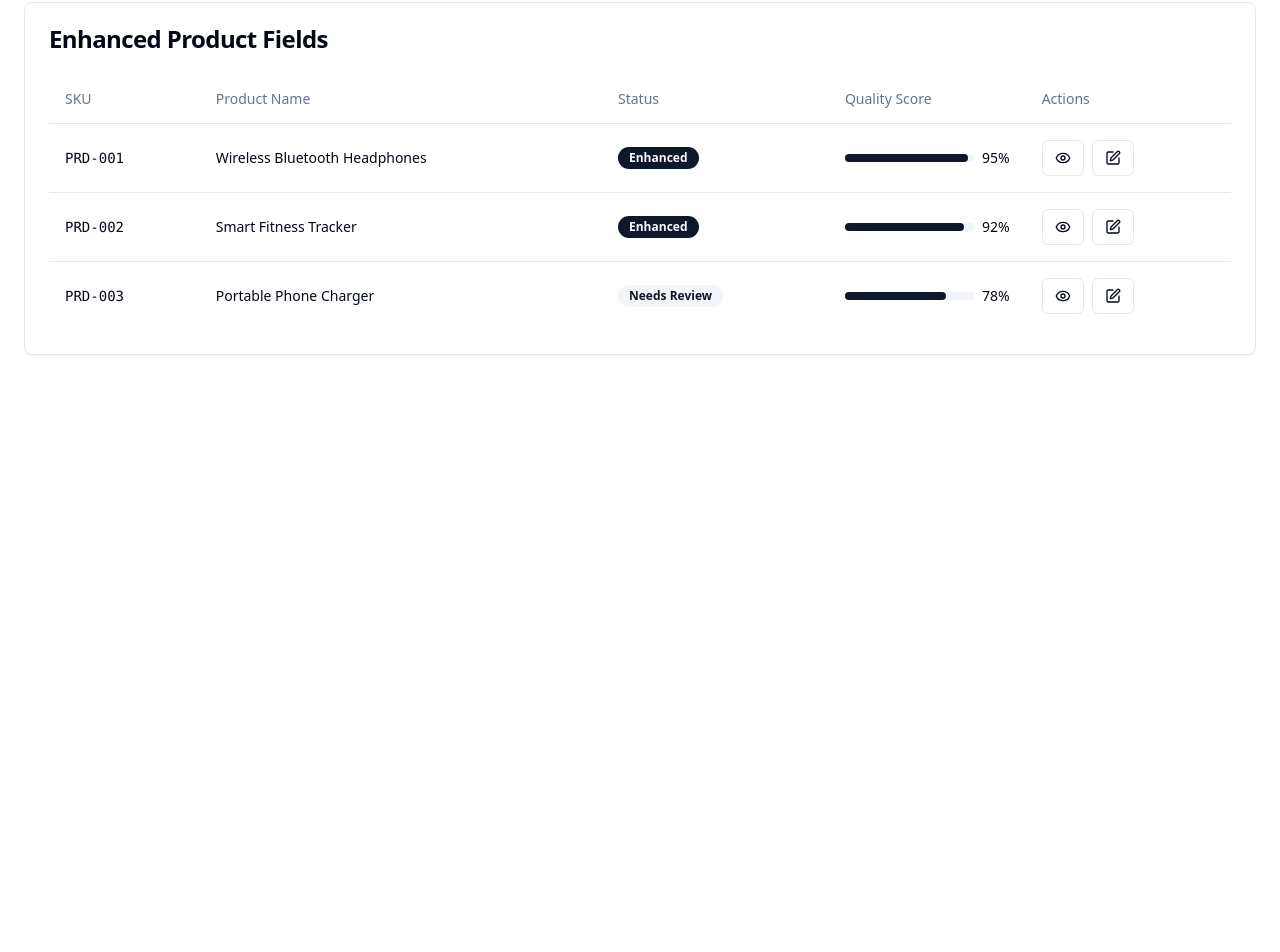
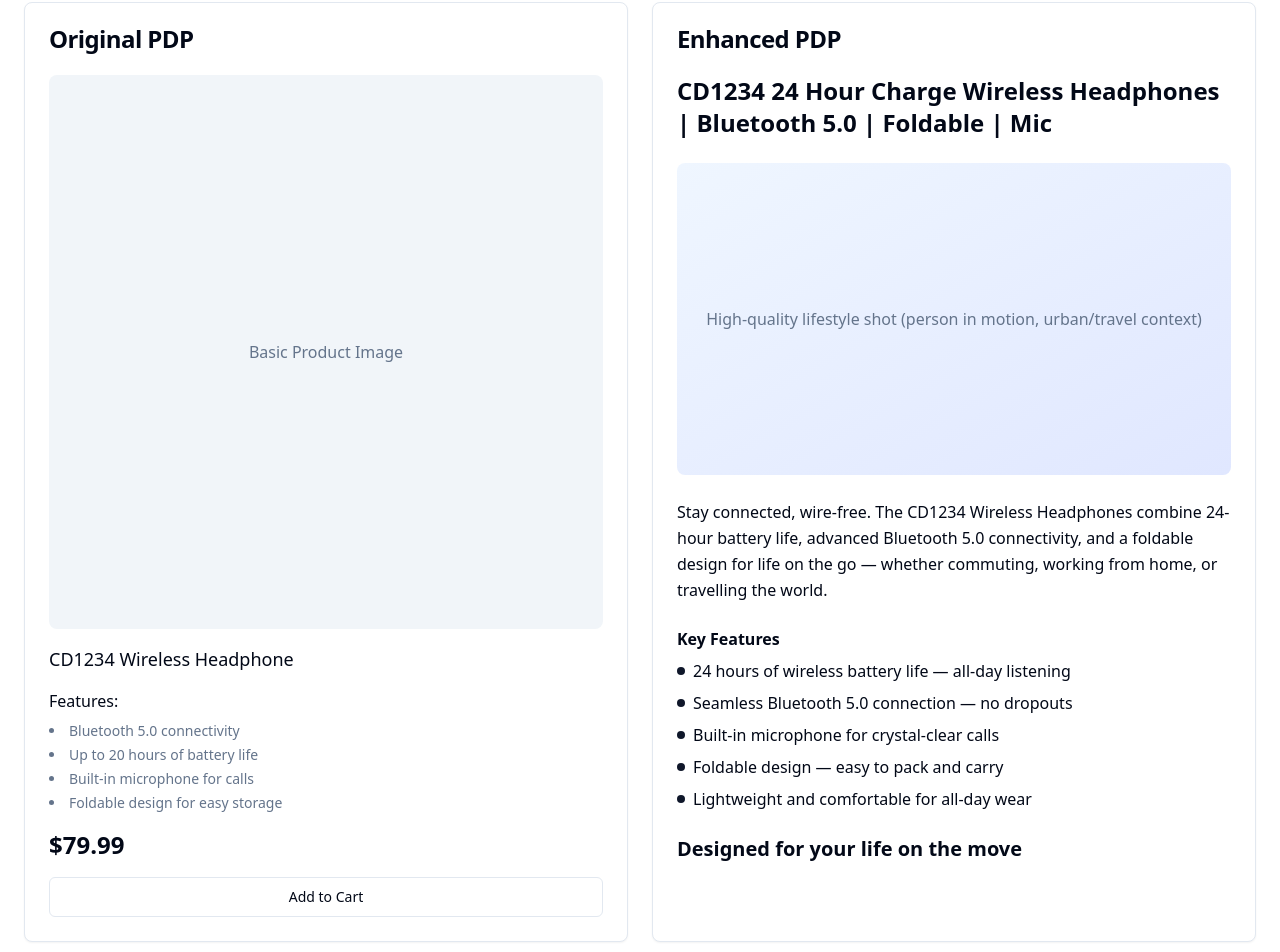
Before and after one commit to ConFrantzeskos/saleschefmvp, a React (Vite) app: page /review in a window 1280 px wide. Shown: the part 294-1246 px from the top of the page. Before the commit the page ends 800 px from the top, so only its background shows below. Built offline with nearby package versions, Linux system fonts and the light colour scheme.

Commit message:
feat: Implement enhanced PDP view
Adds the detailed "enhanced PDP" content to the review content page, including original and enhanced PDP sections with specific content as requested.

```diff
--- a/src/pages/ReviewContent.tsx
+++ b/src/pages/ReviewContent.tsx
@@ -7,7 +7,7 @@ import { Tabs, TabsContent, TabsList, TabsTrigger } from '@/components/ui/tabs';
 import { Card, CardContent, CardHeader, CardTitle } from '@/components/ui/card';
 import { Table, TableBody, TableCell, TableHead, TableHeader, TableRow } from '@/components/ui/table';
 import { Badge } from '@/components/ui/badge';
-import { Eye, Edit, ArrowRight } from 'lucide-react';
+import { Eye, Edit, ArrowRight, Star } from 'lucide-react';
 
 const ReviewContent = () => {
   const navigate = useNavigate();
@@ -74,7 +74,7 @@ const ReviewContent = () => {
           </Button>
         </div>
 
-        <Tabs defaultValue="list" className="space-y-6">
+        <Tabs defaultValue="preview" className="space-y-6">
           <TabsList className="grid w-full grid-cols-3 max-w-md">
             <TabsTrigger value="list">Fields List</TabsTrigger>
             <TabsTrigger value="preview">PDP Preview</TabsTrigger>
@@ -138,38 +138,191 @@ const ReviewContent = () => {
 
           <TabsContent value="preview">
             <div className="grid grid-cols-1 lg:grid-cols-2 gap-6">
+              {/* Original PDP */}
               <Card>
                 <CardHeader>
                   <CardTitle>Original PDP</CardTitle>
                 </CardHeader>
                 <CardContent className="space-y-4">
-                  <div className="aspect-square bg-muted rounded-lg flex items-center justify-center">
-                    <span className="text-muted-foreground">Product Image</span>
+                  <div className="aspect-square bg-muted rounded-lg flex items-center justify-center mb-4">
+                    <span className="text-muted-foreground">Basic Product Image</span>
                   </div>
-                  <h3 className="font-medium">Wireless Bluetooth Headphones</h3>
-                  <p className="text-sm text-muted-foreground">
-                    Basic wireless headphones with Bluetooth connectivity
-                  </p>
-                  <div className="text-2xl font-bold">$79.99</div>
+                  <h3 className="font-medium text-lg">CD1234 Wireless Headphone</h3>
+                  <div className="space-y-2">
+                    <h4 className="font-medium">Features:</h4>
+                    <ul className="list-disc list-inside text-sm text-muted-foreground space-y-1">
+                      <li>Bluetooth 5.0 connectivity</li>
+                      <li>Up to 20 hours of battery life</li>
+                      <li>Built-in microphone for calls</li>
+                      <li>Foldable design for easy storage</li>
+                    </ul>
+                  </div>
+                  <div className="text-2xl font-bold mt-4">$79.99</div>
                   <Button variant="outline" className="w-full">Add to Cart</Button>
                 </CardContent>
               </Card>
 
+              {/* Enhanced PDP */}
               <Card>
                 <CardHeader>
                   <CardTitle>Enhanced PDP</CardTitle>
                 </CardHeader>
-                <CardContent className="space-y-4">
-                  <div className="aspect-square bg-muted rounded-lg flex items-center justify-center">
-                    <span className="text-muted-foreground">Product Image</span>
+                <CardContent className="space-y-6 max-h-[800px] overflow-y-auto">
+                  {/* H1 Meta Title */}
+                  <h1 className="text-2xl font-bold">CD1234 24 Hour Charge Wireless Headphones | Bluetooth 5.0 | Foldable | Mic</h1>
+
+                  {/* Hero Image */}
+                  <div className="aspect-video bg-gradient-to-br from-blue-50 to-indigo-100 rounded-lg flex items-center justify-center">
+                    <span className="text-muted-foreground">High-quality lifestyle shot (person in motion, urban/travel context)</span>
                   </div>
-                  <h3 className="font-medium">Premium Wireless Bluetooth Headphones</h3>
-                  <p className="text-sm">
-                    Immerse yourself in crystal-clear audio with our state-of-the-art wireless headphones.
-                    Featuring advanced noise cancellation, 30-hour battery life, and premium comfort padding
-                    for all-day listening.
+
+                  {/* Intro Paragraph */}
+                  <p className="text-base leading-relaxed">
+                    Stay connected, wire-free. The CD1234 Wireless Headphones combine 24-hour battery life, advanced Bluetooth 5.0 connectivity, and a foldable design for life on the go — whether commuting, working from home, or travelling the world.
                   </p>
-                  <div className="flex items-center space-x-2">
+
+                  {/* Feature Bullets */}
+                  <div className="space-y-2">
+                    <h3 className="font-semibold">Key Features</h3>
+                    <ul className="space-y-2">
+                      <li className="flex items-start space-x-2">
+                        <span className="w-2 h-2 bg-primary rounded-full mt-2 flex-shrink-0"></span>
+                        <span>24 hours of wireless battery life — all-day listening</span>
+                      </li>
+                      <li className="flex items-start space-x-2">
+                        <span className="w-2 h-2 bg-primary rounded-full mt-2 flex-shrink-0"></span>
+                        <span>Seamless Bluetooth 5.0 connection — no dropouts</span>
+                      </li>
+                      <li className="flex items-start space-x-2">
+                        <span className="w-2 h-2 bg-primary rounded-full mt-2 flex-shrink-0"></span>
+                        <span>Built-in microphone for crystal-clear calls</span>
+                      </li>
+                      <li className="flex items-start space-x-2">
+                        <span className="w-2 h-2 bg-primary rounded-full mt-2 flex-shrink-0"></span>
+                        <span>Foldable design — easy to pack and carry</span>
+                      </li>
+                      <li className="flex items-start space-x-2">
+                        <span className="w-2 h-2 bg-primary rounded-full mt-2 flex-shrink-0"></span>
+                        <span>Lightweight and comfortable for all-day wear</span>
+                      </li>
+                    </ul>
+                  </div>
+
+                  {/* Lifestyle Section */}
+                  <div className="space-y-3">
+                    <h2 className="text-xl font-semibold">Designed for your life on the move</h2>
+                    <div className="grid grid-cols-2 gap-2">
+                      <div className="aspect-square bg-muted rounded flex items-center justify-center text-xs text-center p-2">
+                        Backpack shot
+                      </div>
+                      <div className="aspect-square bg-muted rounded flex items-center justify-center text-xs text-center p-2">
+                        Coffee shop
+                      </div>
+                      <div className="aspect-square bg-muted rounded flex items-center justify-center text-xs text-center p-2">
+                        Office
+                      </div>
+                      <div className="aspect-square bg-muted rounded flex items-center justify-center text-xs text-center p-2">
+                        Airport
+                      </div>
+                    </div>
+                  </div>
+
+                  {/* Performance Section */}
+                  <div className="space-y-3">
+                    <h2 className="text-xl font-semibold">Uninterrupted sound, anywhere</h2>
+                    <ul className="space-y-2 text-sm">
+                      <li>• Bluetooth range and stability explanation</li>
+                      <li>• Battery life graph / iconography</li>
+                      <li>• Quick charge details (if supported)</li>
+                    </ul>
+                  </div>
+
+                  {/* Calls & Work Section */}
+                  <div className="space-y-3">
+                    <h2 className="text-xl font-semibold">Perfect for Zoom calls, meetings & more</h2>
+                    <ul className="space-y-2 text-sm">
+                      <li>• Mic placement + call quality highlights</li>
+                      <li>• Compatible devices (PC/Mac/phones)</li>
+                    </ul>
+                  </div>
+
+                  {/* Portability Section */}
+                  <div className="space-y-3">
+                    <h2 className="text-xl font-semibold">Fold-and-go convenience</h2>
+                    <div className="grid grid-cols-2 gap-2">
+                      <div className="aspect-video bg-muted rounded flex items-center justify-center text-xs text-center p-2">
+                        Folded demo
+                      </div>
+                      <div className="aspect-video bg-muted rounded flex items-center justify-center text-xs text-center p-2">
+                        Unfolded demo
+                      </div>
+                    </div>
+                    <p className="text-sm text-muted-foreground">Dimensions folded / unfolded</p>
+                  </div>
+
+                  {/* Customer Reviews */}
+                  <div className="space-y-3">
+                    <h2 className="text-xl font-semibold">Customer Reviews</h2>
+                    <div className="space-y-2">
+                      <div className="flex items-center space-x-2">
+                        <div className="flex">
+                          {[...Array(5)].map((_, i) => (
+                            <Star key={i} className="w-4 h-4 fill-yellow-400 text-yellow-400" />
+                          ))}
+                        </div>
+                        <span className="text-sm">"Perfect for remote work!"</span>
+                      </div>
+                      <div className="flex items-center space-x-2">
+                        <div className="flex">
+                          {[...Array(5)].map((_, i) => (
+                            <Star key={i} className="w-4 h-4 fill-yellow-400 text-yellow-400" />
+                          ))}
+                        </div>
+                        <span className="text-sm">"Best value for battery life"</span>
+                      </div>
+                      <div className="flex items-center space-x-2">
+                        <div className="flex">
+                          {[...Array(5)].map((_, i) => (
+                            <Star key={i} className="w-4 h-4 fill-yellow-400 text-yellow-400" />
+                          ))}
+                        </div>
+                        <span className="text-sm">"Folds small for my carry-on"</span>
+                      </div>
+                    </div>
+                  </div>
+
+                  {/* FAQs */}
+                  <div className="space-y-3">
+                    <h2 className="text-xl font-semibold">FAQs</h2>
+                    <div className="space-y-3 text-sm">
+                      <div>
+                        <p className="font-medium">Q: How long does the battery last on the CD1234 Wireless Headphones?</p>
+                        <p className="text-muted-foreground">A: Up to 24 hours on a full charge — perfect for all-day listening.</p>
+                      </div>
+                      <div>
+                        <p className="font-medium">Q: Are the CD1234 headphones good for Zoom calls?</p>
+                        <p className="text-muted-foreground">A: Yes — they feature a built-in microphone optimised for clear voice on video calls.</p>
+                      </div>
+                      <div>
+                        <p className="font-medium">Q: Can I use these headphones while commuting?</p>
+                        <p className="text-muted-foreground">A: Absolutely. The foldable design and long battery make them ideal for travel and commuting.</p>
+                      </div>
+                      <div>
+                        <p className="font-medium">Q: Do the CD1234 headphones have noise cancelling?</p>
+                        <p className="text-muted-foreground">A: While they offer passive noise isolation, they do not include active noise cancelling.</p>
+                      </div>
+                    </div>
+                  </div>
+
+                  {/* SEO Footer */}
+                  <div className="border-t pt-4 space-y-2">
+                    <h3 className="font-medium text-sm">Related Categories</h3>
+                    <p className="text-xs text-muted-foreground">
+                      Bluetooth headphones, wireless headphones, headphones with mic, Best headphones for travel AU, Best headphones for Zoom, Best long battery headphones
+                    </p>
+                  </div>
+
+                  <div className="flex items-center space-x-2 pt-4">
                     <div className="text-2xl font-bold">$79.99</div>
                     <Badge>Premium Quality</Badge>
                   </div>
```
